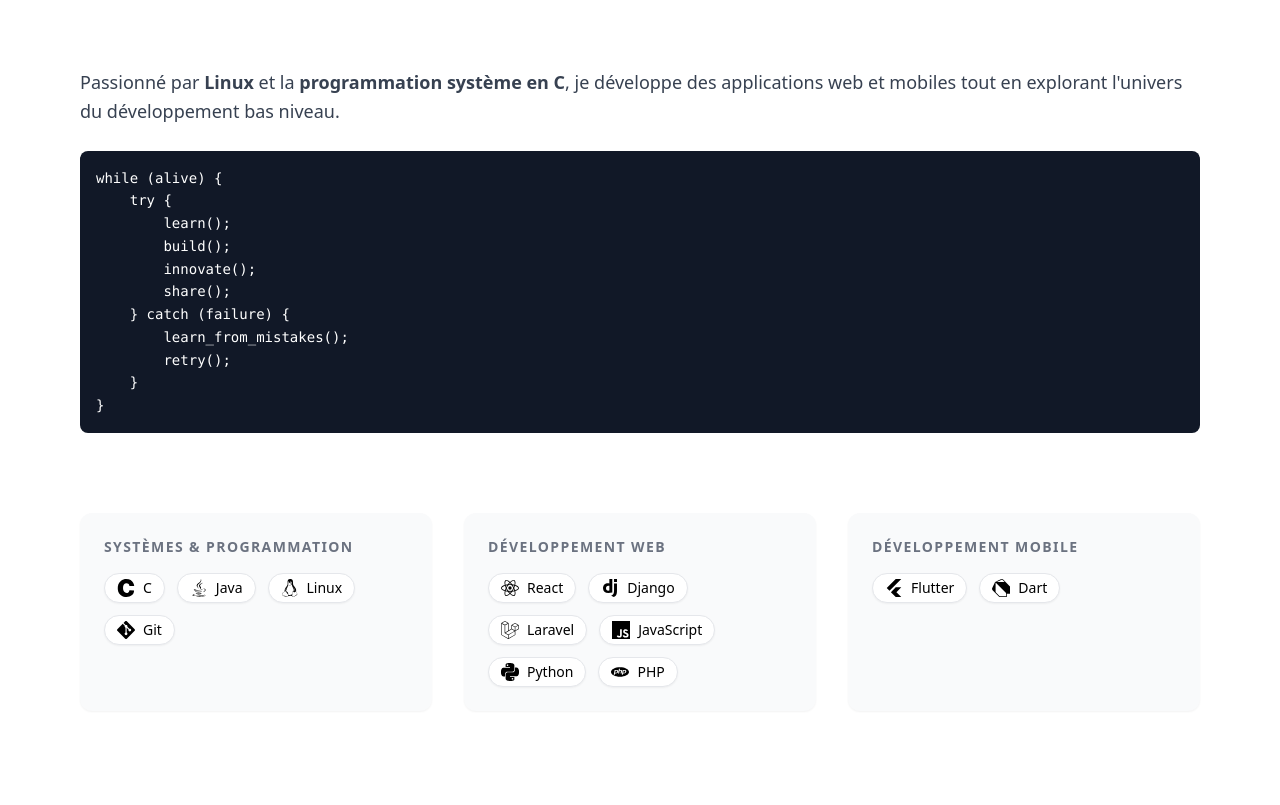
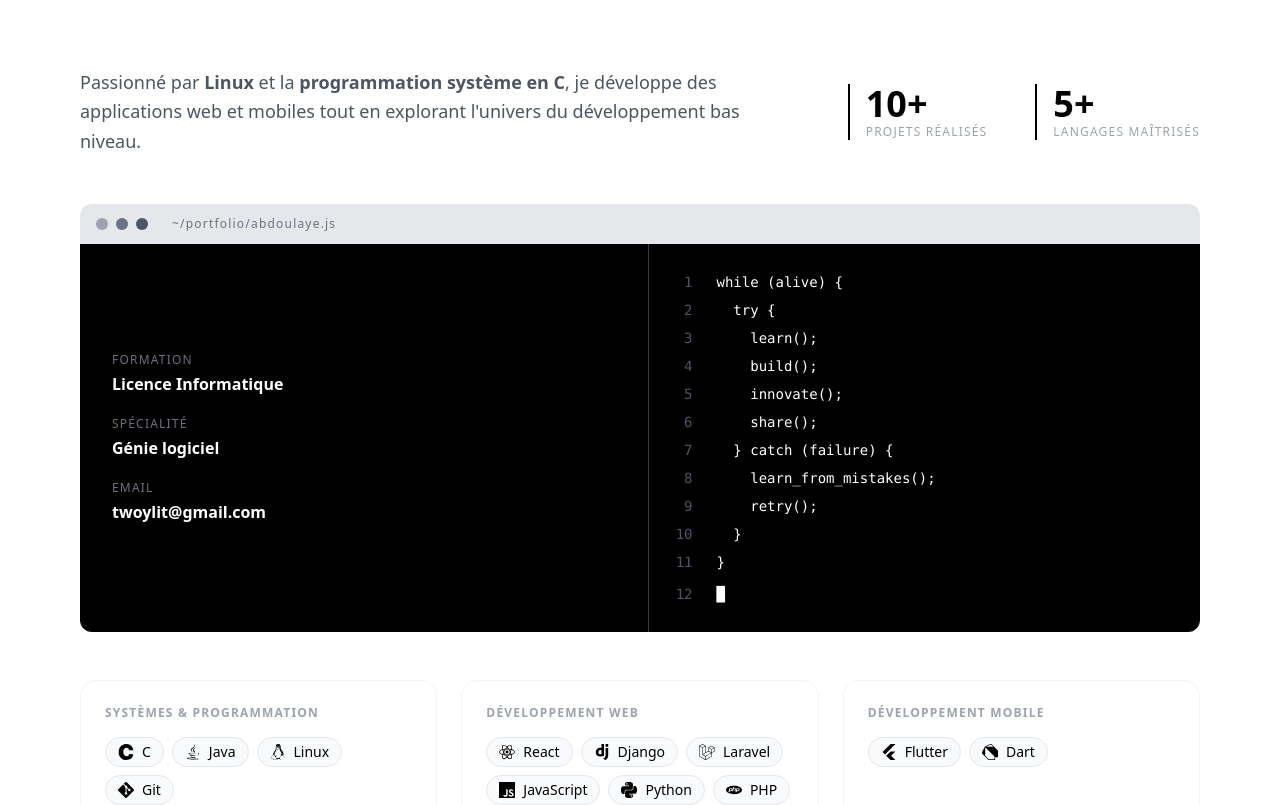
Before and after one commit to LayeBALDEabdou/2ylit-portfolio, a React (Create React App) app: page / in a window 1280 px wide. Shown: the part 860-1665 px from the top of the page. Built offline with nearby package versions, Linux system fonts and the light colour scheme.

Commit message:
mis a jour de la section about.js

```diff
--- a/src/About.js
+++ b/src/About.js
@@ -25,40 +25,92 @@ const stack = {
   ],
 };
 
+const codeLines = [
+  { num: 1,  code: 'while (alive) {' },
+  { num: 2,  code: '\u00a0\u00a0try {' },
+  { num: 3,  code: '\u00a0\u00a0\u00a0\u00a0learn();' },
+  { num: 4,  code: '\u00a0\u00a0\u00a0\u00a0build();' },
+  { num: 5,  code: '\u00a0\u00a0\u00a0\u00a0innovate();' },
+  { num: 6,  code: '\u00a0\u00a0\u00a0\u00a0share();' },
+  { num: 7,  code: '\u00a0\u00a0} catch (failure) {' },
+  { num: 8,  code: '\u00a0\u00a0\u00a0\u00a0learn_from_mistakes();' },
+  { num: 9,  code: '\u00a0\u00a0\u00a0\u00a0retry();' },
+  { num: 10, code: '\u00a0\u00a0}' },
+  { num: 11, code: '}' },
+];
+
+const infos = [
+  { label: 'Formation',  value: 'Licence Informatique' },
+  { label: 'Spécialité', value: 'Génie logiciel' },
+  { label: 'Email',      value: 'twoylit@gmail.com' },
+];
+
 function About() {
   return (
-    <section id="about" className="min-h-screen bg-white  px-20 pt-32">
+    <section id="about" className="min-h-screen bg-white px-20 pt-32 pb-24">
 
-      {/* Présentation */}
-      <div className="mb-20">
-        <p className="text-lg text-gray-700 mb-6 leading-relaxed">
+      {/* Texte + Stats */}
+      <div className="flex gap-16 items-center mb-12">
+        <p className="text-gray-600 leading-relaxed text-lg flex-1">
           Passionné par <strong>Linux</strong> et la <strong>programmation système en C</strong>,
           je développe des applications web et mobiles tout en explorant l'univers du développement bas niveau.
         </p>
-        <pre className="bg-gray-900  text-white text-sm p-4 rounded-lg leading-relaxed">
-{`while (alive) {
-    try {
-        learn();
-        build();
-        innovate();
-        share();
-    } catch (failure) {
-        learn_from_mistakes();
-        retry();
-    }
-}`}
-        </pre>
+        <div className="flex gap-12">
+          {[
+            { num: '10+', label: 'Projets réalisés' },
+            { num: '5+',  label: 'Langages maîtrisés' },
+          ].map((stat) => (
+            <div key={stat.label} className="border-l-2 border-black pl-4">
+              <div className="text-4xl font-extrabold">{stat.num}</div>
+              <div className="text-xs uppercase tracking-widest text-gray-400">{stat.label}</div>
+            </div>
+          ))}
+        </div>
       </div>
 
-      {/* Stack technique */}
-      <div className="grid grid-cols-3 gap-8">
+      {/* Terminal */}
+      <div className="rounded-xl overflow-hidden mb-12">
+        <div className="bg-gray-200 px-4 py-3 flex items-center gap-2">
+          <div className="w-3 h-3 rounded-full bg-gray-400" />
+          <div className="w-3 h-3 rounded-full bg-gray-500" />
+          <div className="w-3 h-3 rounded-full bg-gray-600" />
+          <span className="ml-4 text-gray-500 text-xs tracking-widest">~/portfolio/abdoulaye.js</span>
+        </div>
+
+        <div className="bg-black flex">
+          <div className="flex-1 p-8 border-r border-gray-700 flex flex-col justify-center gap-5">
+            {infos.map((info) => (
+              <div key={info.label}>
+                <p className="text-gray-500 text-xs uppercase tracking-widest mb-1">{info.label}</p>
+                <p className="text-white font-bold">{info.value}</p>
+              </div>
+            ))}
+          </div>
+
+          <div className="flex-1 p-6 font-mono text-sm leading-loose">
+            {codeLines.map((line) => (
+              <div key={line.num} className="flex gap-6">
+                <span className="text-gray-600 select-none w-5 text-right">{line.num}</span>
+                <span className="text-white whitespace-pre">{line.code}</span>
+              </div>
+            ))}
+            <div className="flex gap-6 mt-1">
+              <span className="text-gray-600 select-none w-5 text-right">12</span>
+              <span className="text-white">█</span>
+            </div>
+          </div>
+        </div>
+      </div>
+
+      {/* Stack */}
+      <div className="grid grid-cols-3 gap-6">
         {Object.entries(stack).map(([categorie, techs]) => (
-          <div key={categorie} className="bg-gray-50 rounded-xl p-6 shadow-sm">
-            <h4 className="font-bold text-sm tracking-widest uppercase mb-4 text-gray-500">{categorie}</h4>
-            <div className="flex flex-wrap gap-3">
+          <div key={categorie} className="border border-gray-100 rounded-2xl p-6">
+            <h4 className="font-bold text-xs tracking-widest uppercase mb-4 text-gray-400">{categorie}</h4>
+            <div className="flex flex-wrap gap-2">
               {techs.map((tech) => (
-                <div key={tech.name} className="flex items-center gap-2 bg-white border border-gray-200 rounded-full px-3 py-1 text-sm font-medium shadow-sm">
-                  <span className="text-lg">{tech.icon}</span>
+                <div key={tech.name} className="flex items-center gap-2 bg-gray-50 border border-gray-200 rounded-full px-3 py-1 text-sm font-medium cursor-default">
+                  <span className="text-base">{tech.icon}</span>
                   {tech.name}
                 </div>
               ))}
```
